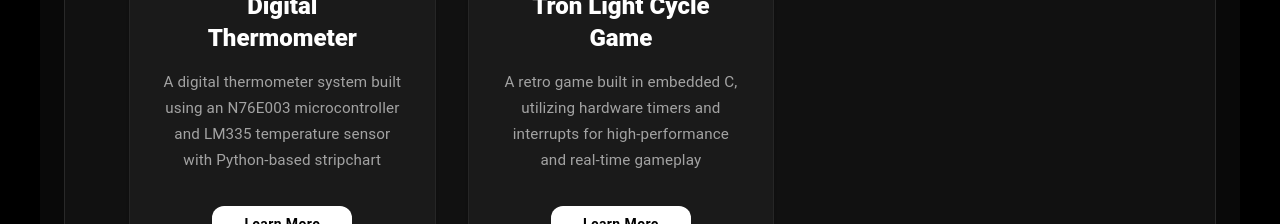
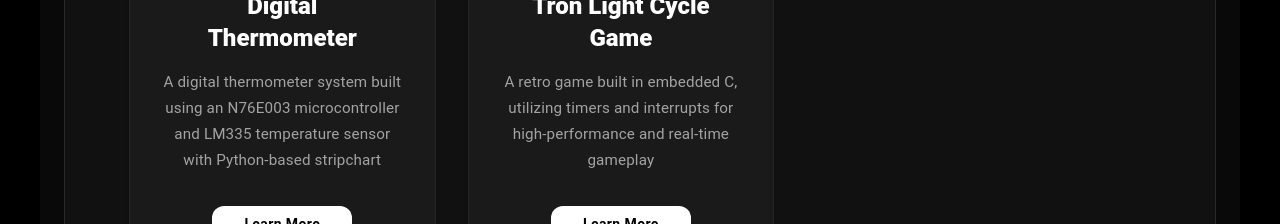
Before and after one commit to ttrieu2025/personal-website, a React (Vite) app: page /projects in a window 1280 px wide. Shown: the part 873-1097 px from the top of the page. Built offline with nearby package versions, Linux system fonts and the light colour scheme.

Commit message:
fix: Update description of Tron Light Cycle Game for clarity

```diff
--- a/src/Pages/Projects.jsx
+++ b/src/Pages/Projects.jsx
@@ -292,7 +292,7 @@ function Projects() {
                 Tron Light Cycle Game
               </Typography>
               <Typography sx={{ color: 'rgba(255,255,255,0.6)', lineHeight: 1.7, fontSize: '0.95rem' }}>
-                A retro game built in embedded C, utilizing hardware timers and interrupts for high-performance and real-time gameplay
+                A retro game built in embedded C, utilizing timers and interrupts for high-performance and real-time gameplay
               </Typography>
             </CardContent>
             <CardActions sx={{ p: 4, pt: 0 }}>
```
